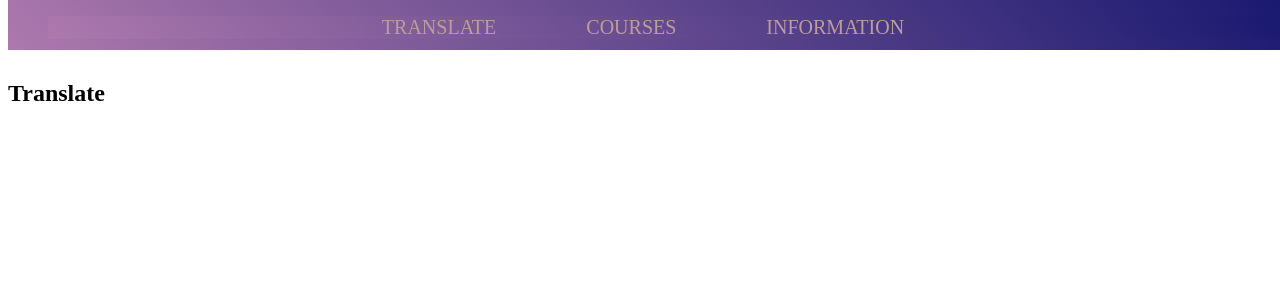
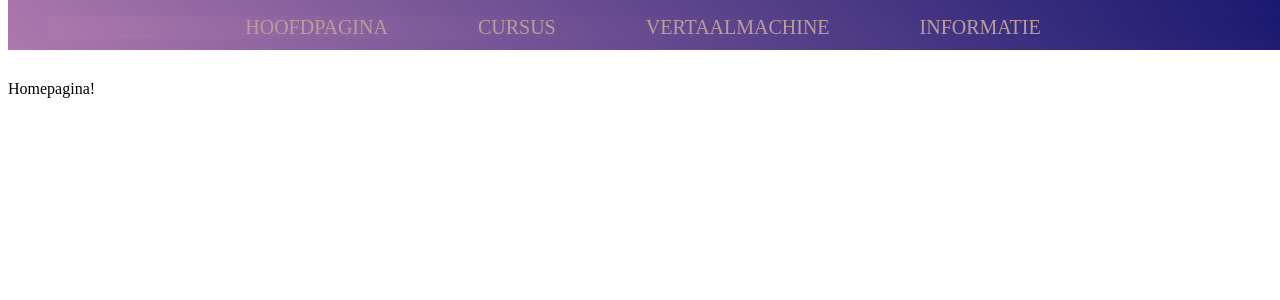
Before and after one commit to YSimouh/ConGestu, a React (Create React App) app in the folder ClientApp/: page / in a window 1280 px wide. Shown: the top 300 px of the page. Built offline with nearby package versions, Linux system fonts and the light colour scheme.

Commit message:
aanpassingen1

```diff
--- a/ClientApp/src/App.js
+++ b/ClientApp/src/App.js
@@ -1,9 +1,11 @@
 import Navbar from './components/Navbar';
+//import Navigation from './components/NavBarBootstrap';
 import './custom.css'
 import {BrowserRouter as Router, Switch, Route} from 'react-router-dom';
 import Translate from './components/Translate';
 import Courses from './components/Courses';
 import Information from './components/Information';
+import Home from './components/Home';
 
 function App  (){
     return (
@@ -11,7 +13,8 @@ function App  (){
       <Router>
         <Navbar/>
         <Switch>
-          <Route exact path='/' component={Translate}/>
+          <Route exact path='/' component={Home}/>
+          <Route exact path='/translate' component={Translate}/>
           <Route exact path='/courses' component={Courses}/>
           <Route exact path='/information' component={Information}/>
         </Switch>
--- a/ClientApp/src/components/Courses.js
+++ b/ClientApp/src/components/Courses.js
@@ -4,7 +4,7 @@ function Cursus() {
   return (
     <div>
       <h1>C</h1>
-      <p>Courses</p>
+      <p>cursus</p>
     </div>
   )
 }
--- /dev/null
+++ b/ClientApp/src/components/Home.js
@@ -0,0 +1,12 @@
+import React from 'react'
+
+function Home() {
+    return (
+        <div>
+            <h1>H</h1>
+            <p>Homepagina!</p>
+        </div>
+    )
+}
+
+export default Home
--- /dev/null
+++ b/ClientApp/src/components/NavBarBootstrap.js
@@ -0,0 +1,24 @@
+/*import { Navbar, Nav, Container } from 'react-bootstrap';
+
+const Navigation = () => {
+    return (
+        <>
+            <Navbar collapseOnSelect fixed='top' expand='sm' bg='dark' variant='dark'>
+                <Container>
+                    <Navbar.Toggle aria-controls='responsive-navbar-nav' />
+                    <Navbar.Collapse id='responsive-navbar-nav'>
+                        <Nav>
+                            <Nav.Link href='/'>Home</Nav.Link>
+                            <Nav.Link href='/translate'>Vertaalmachine</Nav.Link>
+                            <Nav.Link href='/courses'>Cursus</Nav.Link>
+                            <Nav.Link href='/information'>Informatie</Nav.Link>
+                        </Nav>
+                    </Navbar.Collapse>
+                </Container>
+            </Navbar>
+        </>
+    );
+}
+
+export default Navigation;
+*/
--- a/ClientApp/src/components/Navbar.js
+++ b/ClientApp/src/components/Navbar.js
@@ -27,9 +27,10 @@ export default function Navbar() {
       {(click || width>500) &&(
 
               <ul className='list'>
-              <li className="items"><Link to='/'> Translate </Link></li>
-              <li className="items"><Link to='/courses'>Courses</Link></li>
-              <li className="items"><Link to='/information'>Information</Link></li>
+              <li className="items"><Link to='/'> Hoofdpagina </Link></li>
+              <li className="items"><Link to='/courses'>Cursus</Link></li>
+              <li className="items"><Link to='/translate'> Vertaalmachine </Link></li>
+              <li className="items"><Link to='/information'>Informatie</Link></li>
               </ul>
           )}
       </ul>
--- a/ClientApp/src/components/Translate.js
+++ b/ClientApp/src/components/Translate.js
@@ -5,7 +5,7 @@ function Translate() {
   return (
     <div>
       <h1>TT</h1>
-      <h2>Translate
+      <h2>Dit is de pagina van de vertaalmachine
 
       </h2>
     </div>
```
Also changed, not shown: 2 other files (tests, documents, lock files or other folders).
